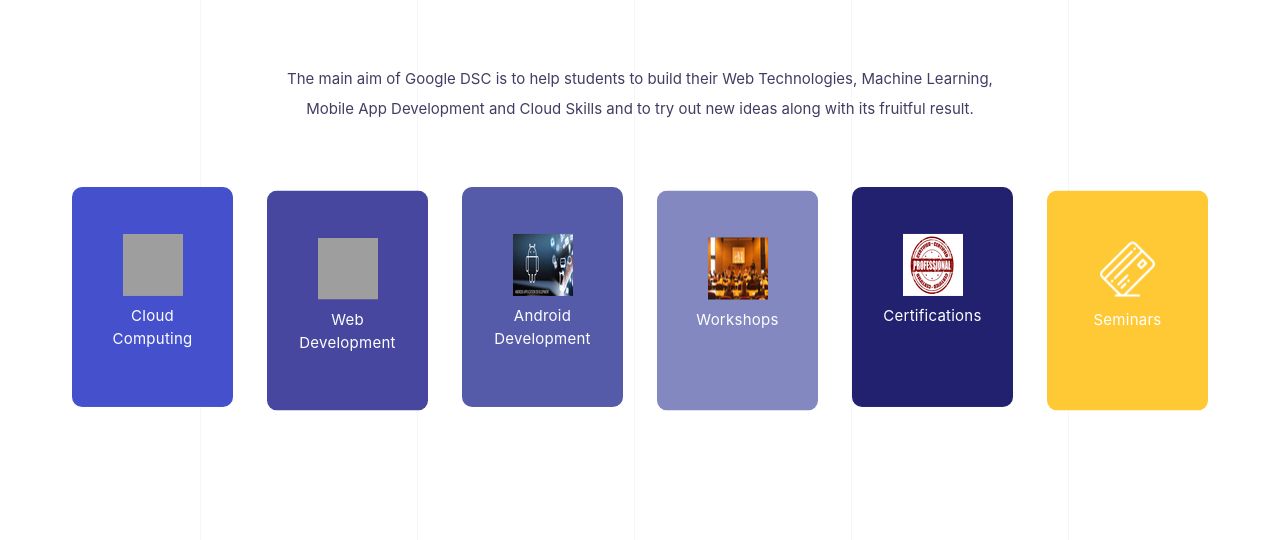
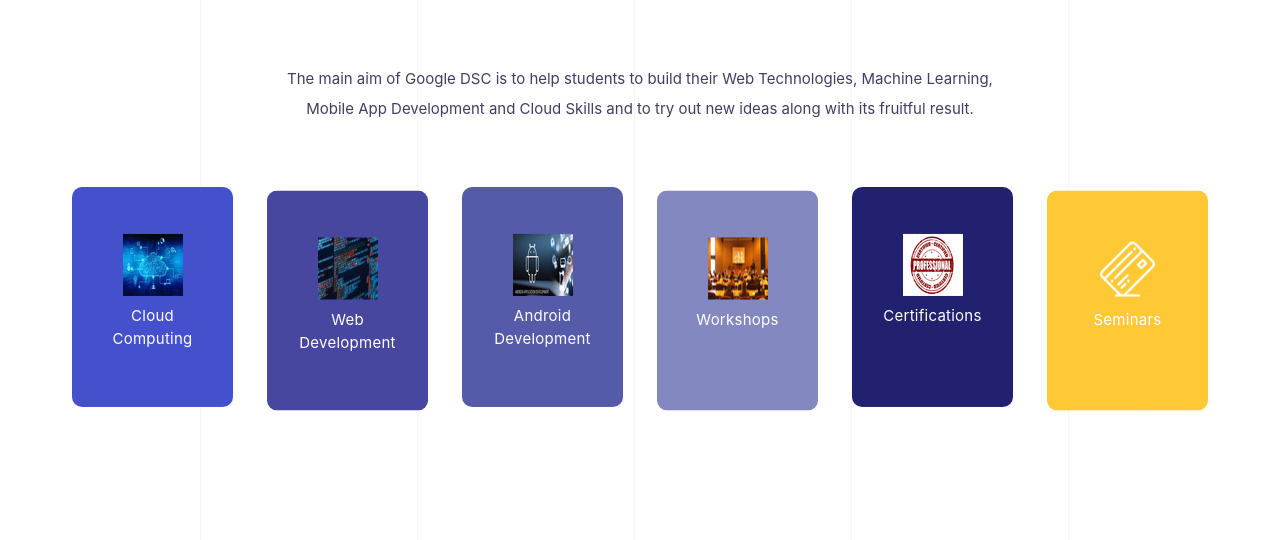
Before and after one commit to nandkk05/dsccgcwebsite, a Node server app: page / in a window 1280 px wide. Shown: the part 1517-2057 px from the top of the page. Run offline with Node 20, Linux system fonts and the light colour scheme; some libraries are stand-ins or nearby versions; some web fonts are replaced; grey boxes are pictures that could not be loaded.

Commit message:
Gmetrix Optmisation

```diff
--- a/views/team.ejs
+++ b/views/team.ejs
@@ -28,7 +28,7 @@
                                     </li>
                                     <li>
                                         <div class="team wow fadeIn" data-wow-delay="0.2s">
-                                            <img src="https://instagram.fixc1-3.fna.fbcdn.net/vp/706b2aa3ca7274ede68eb16aecd3eec8/5E0BEAF9/t51.2885-15/sh0.08/e35/p640x640/69553469_741046326352214_4069507573608450786_n.jpg?_nc_ht=instagram.fixc1-3.fna.fbcdn.net&amp;_nc_cat=102 640w" alt="Nand Kishor" />
+                                            <img src="images/resource/team2.jpg" alt="Nand Kishor" />
                                             <h3>Nand Kishor</h3>
                                             <span>DSC Lead</span>
                                             <div class="social">
--- a/views/what-dsc.ejs
+++ b/views/what-dsc.ejs
@@ -19,13 +19,13 @@
                             <div class="row">
                                 <div class="col-lg-2 col-md-4 col-sm-3 col-xs-12 wow fadeIn" data-wow-delay="0.2s">
                                     <div class="tkenf tc1 floating">
-                                        <img height="62px" width="60px" src="https://indianprinterpublisher.com/wp-content/uploads/2019/05/Cloud.jpg" alt="" />
+                                        <img height="62px" width="60px" src="/images/resource/cloud.jpg" alt="" />
                                         <span>Cloud<br>Computing</span>
                                     </div>
                                 </div>
                                 <div class="col-lg-2 col-md-4 col-sm-3 col-xs-12 wow fadeIn" data-wow-delay="0.4s">
                                     <div class="tkenf tc2 floating2">
-                                        <img  height="62px" width="60px" src="https://www.impactbnd.com/hubfs/shutterstock_279336206-1.jpg" alt="" />
+                                        <img  height="62px" width="60px" src="/images/resource/web.jpg" alt="" />
                                         <span>Web<br>Development</span>
                                     </div>
                                 </div>
```
Also changed, not shown: public/images/resource/Cloud.jpg, public/images/resource/team4.jpg, public/images/resource/web.jpg (added), public/images/resource/web.webp (added).
